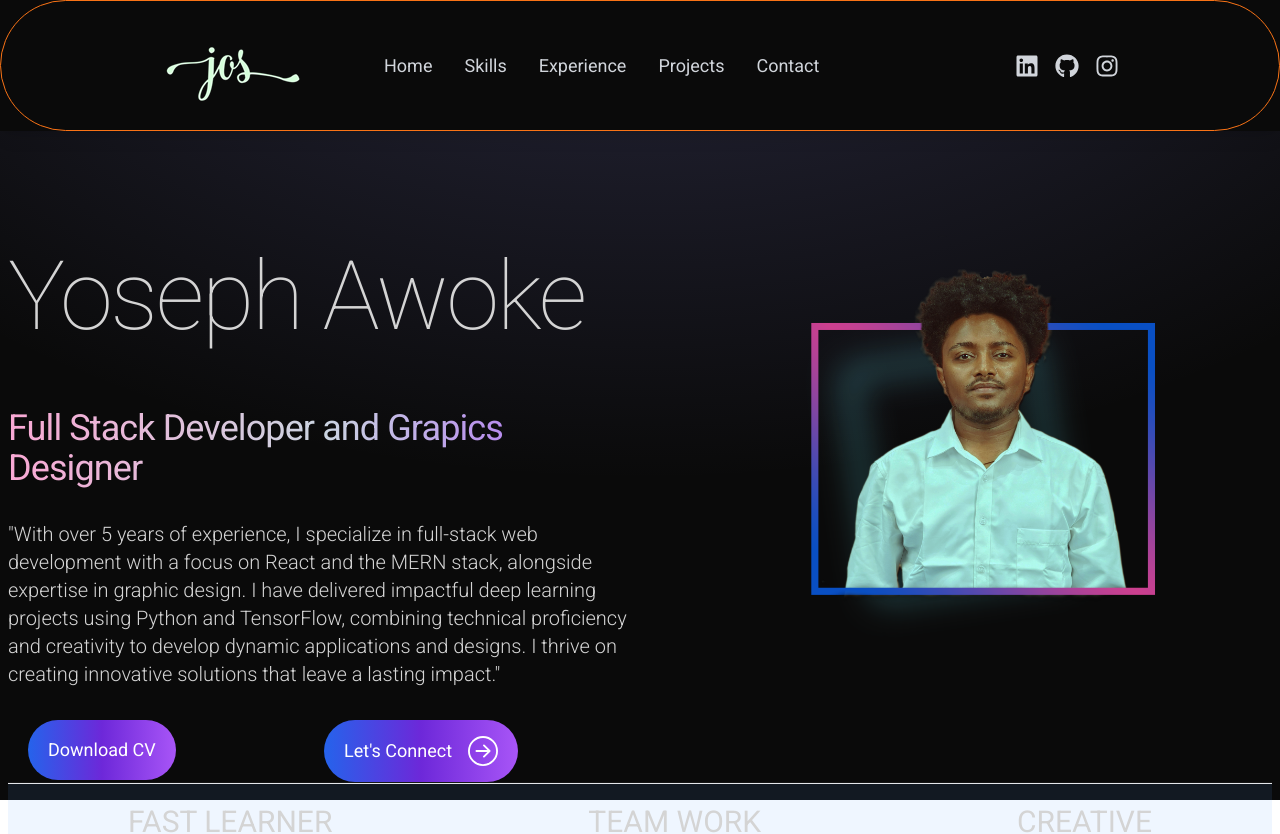
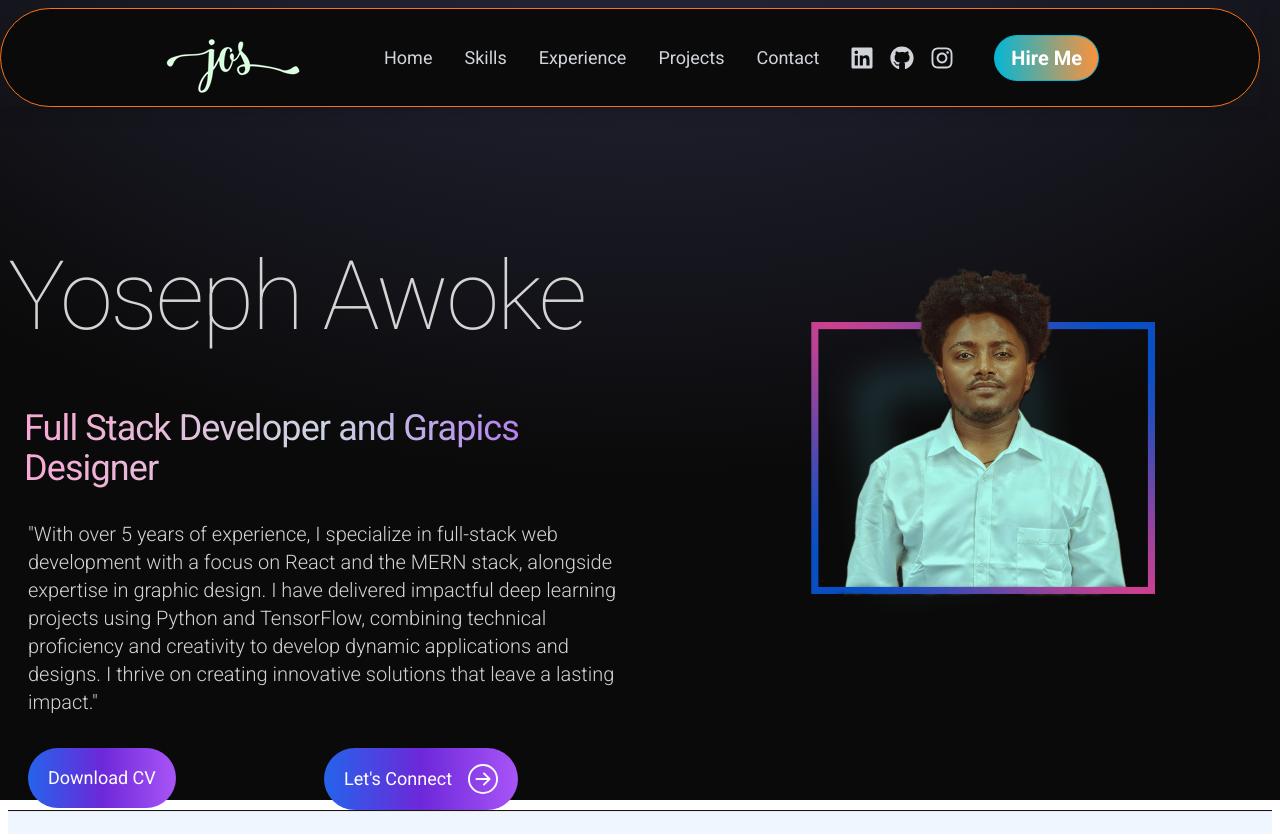
Before and after one commit to YosephAwoke/Interactive-Portfolio-Website-2-React, a React (Vite) app: page / in a window 1280 px wide. Shown: the top 834 px of the page. Built offline with nearby package versions, Linux system fonts and the light colour scheme.

Commit message:
Navabar updated

```diff
--- a/src/App.jsx
+++ b/src/App.jsx
@@ -89,9 +89,9 @@ const App = () => {
         <ContactMeMain />
       </div>
 
-      {/* <div id="contact">
+      <div id="contact">
         <Contact ref={contactRef} />
-      </div> */}
+      </div>
       <div>
         <Footer />
       </div>
--- a/src/components/Hero.jsx
+++ b/src/components/Hero.jsx
@@ -25,11 +25,11 @@ const Hero = ({ scrollToContact }) => {
             </h1>
             <span
               className="bg-gradient-to-r from-pink-300 via-slate-300 to-purple-500
-            bg-clip-text text-4xl tracking-tight text-transparent"
+            bg-clip-text text-4xl tracking-tight text-transparent mx-4 "
             >
               Full Stack Developer and Grapics Designer
             </span>
-            <p className="my-2  flex justify-center py-6 font-light text-blueGray-300 text-l lg:text-xl">
+            <p className="my-2 mx-5 flex justify-between items-center py-6 font-light text-blueGray-300 text-l lg:text-xl">
               {HERO_CONTENT}
             </p>
           </div>
@@ -58,7 +58,7 @@ const Hero = ({ scrollToContact }) => {
             <img src={profilephoto} alt="Yoseph Awoke" />
           </div>
           <div className="absolute -z-10 flex justify-center items-center animate-pulse">
-            <PiRectangleThin className="md:h-[80%] sm:h-[110%] min-h-[300px] w-full text-cyan-300 blur-lg animate-[spin_30s_linear_infinite]"/>
+            <PiRectangleThin className="md:h-[80%] sm:h-[110%] min-h-[250px] w-full text-cyan-300 blur-lg animate-[spin_30s_linear_infinite]"/>
           </div>
         </div>
       </div>
--- a/src/components/Navbar.jsx
+++ b/src/components/Navbar.jsx
@@ -16,8 +16,8 @@ const NavBar = () => {
   };
 
   return (
-    <nav className="fixed top-0 left-0 right-0  z-50 bg-neutral-950 text-neutral-300 shadow-lg">
-      <div className="flex items-center justify-between py-4 px-8 lg:px-40 rounded-r-full rounded-l-full border-[0.5px] border-orange-500">
+    <nav className="fixed top-0 left-0 right-5  z-50 text-neutral-300 shadow-lg">
+      <div className="flex items-center justify-between mt-2 px-7 max-w-[1800px]   bg-neutral-950 mx-auto md:px-20 lg:px-40 rounded-r-full rounded-l-full border-[0.5px] border-orange-500">
         {/* Logo */}
         <div className="flex items-center">
           <img className="w-18" src={logo} alt="logo" />
@@ -84,10 +84,18 @@ const NavBar = () => {
             </a>
           </div>
         </div>
+        <div className=" md:flex items-center gap-8 lg:ml-10 text-lg">
+          <button
+            className=" px-4 py-2 rounded-full text-xl font-bold text-white border-cyan-500 border flex item-center gap-1 bg-gradient-to-r from-cyan-500 to-orange-400 hover:border-orange-400 hover:scale-110 transition-all duration-500 hover:shadow-cyanShadow"
+            onClick={() => scrollToSection("contact")}
+          >
+            Hire Me
+          </button>
+        </div>
 
         {/* Hamburger Icon (Visible on Mobile) */}
         <button
-          className="md:hidden text-3xl"
+          className=" ml-2 md:hidden text-3xl"
           onClick={() => setIsMenuOpen(!isMenuOpen)}
         >
           {isMenuOpen ? <FiX /> : <FiMenu />}
@@ -95,7 +103,7 @@ const NavBar = () => {
 
         {/* Mobile Navigation Links */}
         <div
-          className={`absolute mt-10 top-16 left-0 right-0 bg-neutral-950 p-4 md:hidden transition-transform ${
+          className={`absolute mt-10 top-16  left-0 right-0 bg-neutral-950 p-4 md:hidden transition-transform ${
             isMenuOpen ? "block" : "hidden"
           }`}
         >
--- a/src/components/SubHiroSection.jsx
+++ b/src/components/SubHiroSection.jsx
@@ -2,7 +2,7 @@
 
 const SubHiroSection = () => {
   return (
-    <div className='w-full border-y border-lightGrey text-lightGrey flex justify-around uppercase xl:text-3xl  md:text-2xl sm:text-xl   py-5  items-center gap-4 bg-blue-400 bg-opacity-10'>
+    <div className='w-full border-y border-lightGrey text-lightGrey flex justify-around uppercase xl:text-3xl  md:text-2xl sm:text-xl   py-5 px-5 items-center gap-4 bg-blue-400 bg-opacity-10'>
       <p >Fast Learner</p>
       <p >Team Work</p>
       <p >Creative</p>
--- a/tailwind.config.js
+++ b/tailwind.config.js
@@ -29,6 +29,9 @@ export default {
       backgroundSize: {
         '200%': '200% 200%',
       },
+      boxShadow: {
+        cyanShadow: '0px 0px 20px 0px rgba(94, 206, 220, 0.5)'
+      }
     },
     fontFamily: {
       body: ['Inter', 'Josefin Sans'],
```
